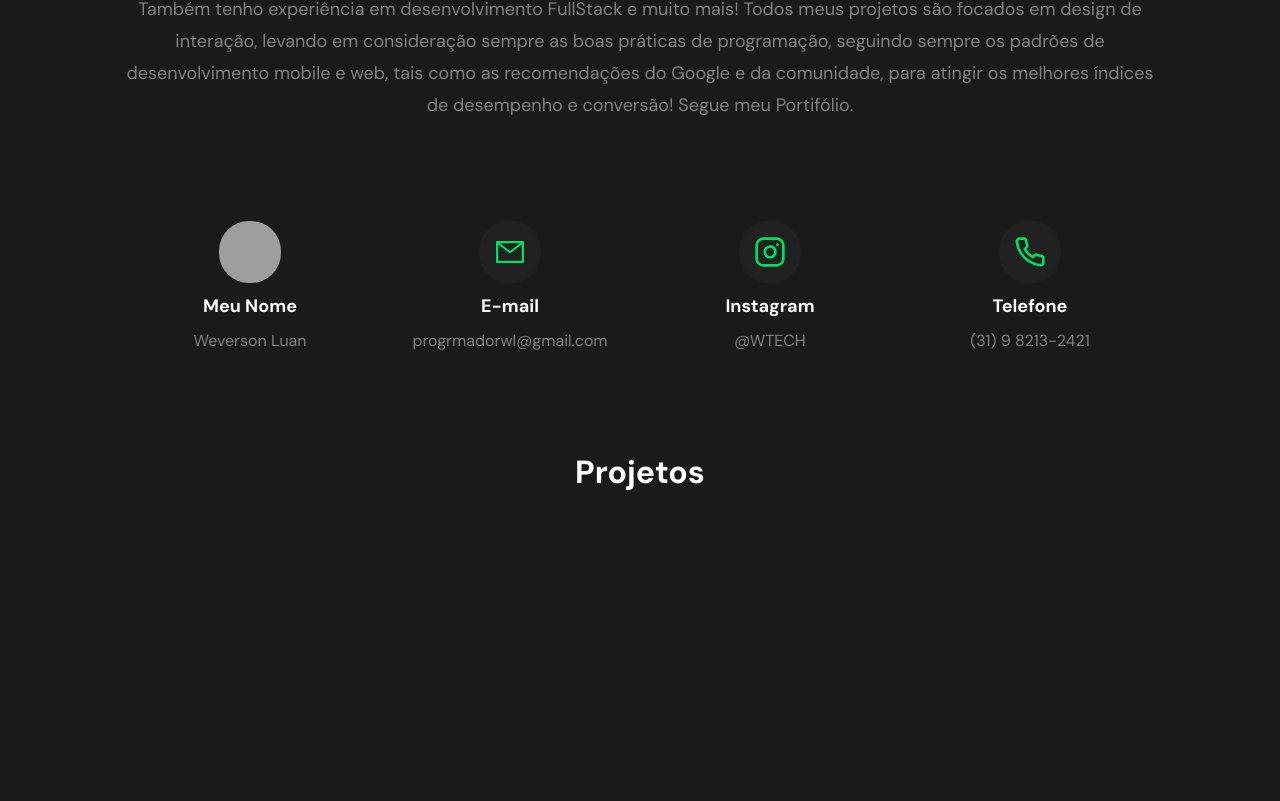
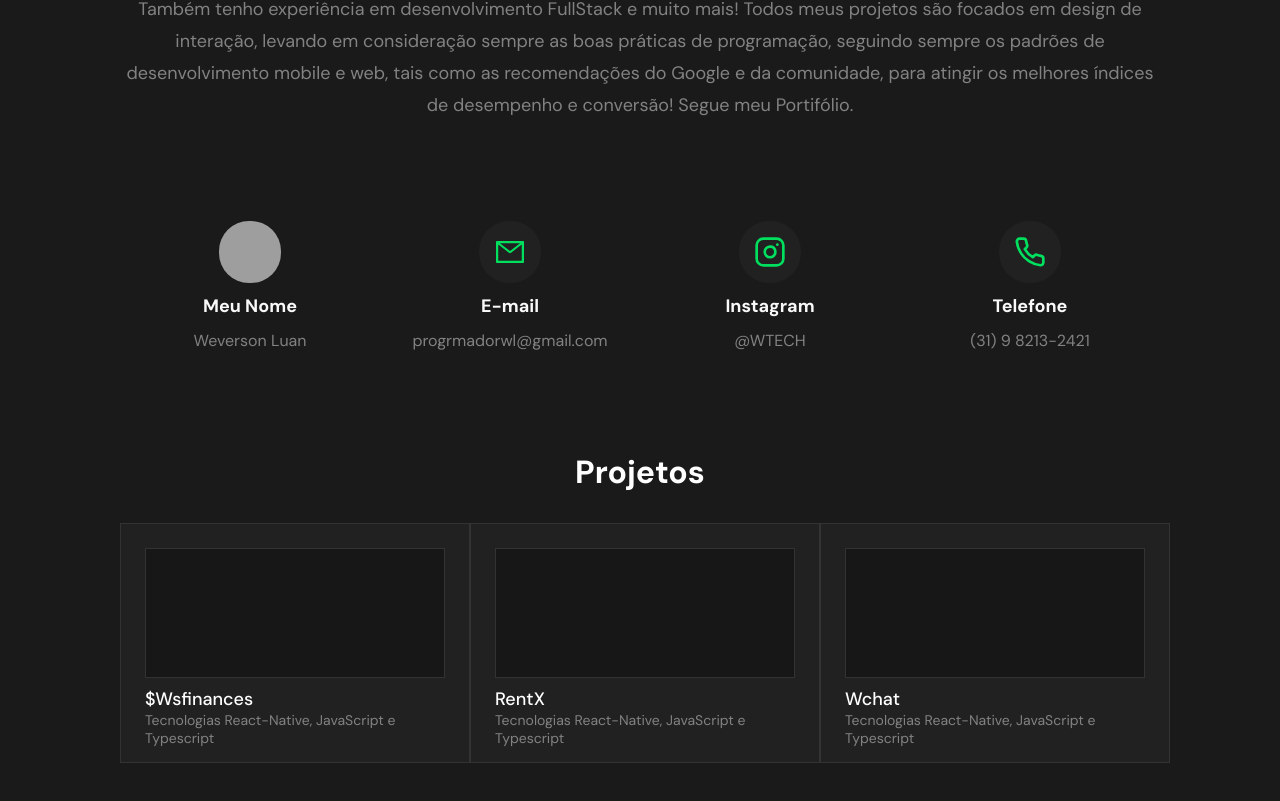
Before and after one commit to Luann-Sousa/Portfolio, a Next.js app in the folder portfolio/: page / in a window 1280 px wide. Shown: the part 818-1619 px from the top of the page. Before the commit the page ends 1411 px from the top, so only its background shows below. Built offline with nearby package versions, Linux system fonts and the light colour scheme; grey boxes are pictures that could not be loaded.

Commit message:
finaly: componente SectionProjects foi finalizado

```diff
--- a/portfolio/src/components/SectionProjects/index.tsx
+++ b/portfolio/src/components/SectionProjects/index.tsx
@@ -1,9 +1,43 @@
-import { Container, Title } from "./styles";
+import {
+  Container,
+  Title,
+  CardWrapper,
+  CardProject,
+  CardImageProject,
+  TitleProject,
+  SubTitleProject,
+} from "./styles";
 
 export const SectionProjects = () => {
   return (
     <Container>
       <Title>Projetos</Title>
+
+      <CardWrapper>
+        <CardProject>
+          <CardImageProject></CardImageProject>
+          <TitleProject>$Wsfinances</TitleProject>
+          <SubTitleProject>
+            Tecnologias React-Native, JavaScript e Typescript
+          </SubTitleProject>
+        </CardProject>
+
+        <CardProject>
+          <CardImageProject></CardImageProject>
+          <TitleProject>RentX</TitleProject>
+          <SubTitleProject>
+            Tecnologias React-Native, JavaScript e Typescript
+          </SubTitleProject>
+        </CardProject>
+
+        <CardProject>
+          <CardImageProject></CardImageProject>
+          <TitleProject>Wchat</TitleProject>
+          <SubTitleProject>
+            Tecnologias React-Native, JavaScript e Typescript
+          </SubTitleProject>
+        </CardProject>
+      </CardWrapper>
     </Container>
   );
 };
--- a/portfolio/src/components/SectionProjects/styles.ts
+++ b/portfolio/src/components/SectionProjects/styles.ts
@@ -20,3 +20,56 @@ export const Title = styled.p`
   line-height: 42px;
   text-align: center;
 `;
+
+export const CardWrapper = styled.div`
+  width: 100%;
+
+  display: flex;
+  flex-direction: row;
+  align-items: center;
+  justify-content: space-between;
+`;
+
+export const CardProject = styled.div`
+  width: 350px;
+  height: 240px;
+  left: 150px;
+
+  background: #212121;
+  border: 1px solid #333333;
+  box-sizing: border-box;
+
+  padding: 24px;
+`;
+
+export const CardImageProject = styled.div`
+  width: 300px;
+  height: 130px;
+  left: 175px;
+  top: 1259px;
+
+  background: #171717;
+  border: 1px solid #333333;
+  box-sizing: border-box;
+`;
+
+export const TitleProject = styled.h2`
+  font-family: "DM Sans";
+  font-style: normal;
+  font-weight: 500;
+  font-size: 18px;
+  line-height: 23px;
+
+  color: #ffffff;
+  margin-top: 10px;
+`;
+
+export const SubTitleProject = styled.p`
+  font-family: "DM Sans";
+  font-style: normal;
+  font-weight: normal;
+  font-size: 14px;
+  line-height: 18px;
+
+  color: #828282;
+`;
```
